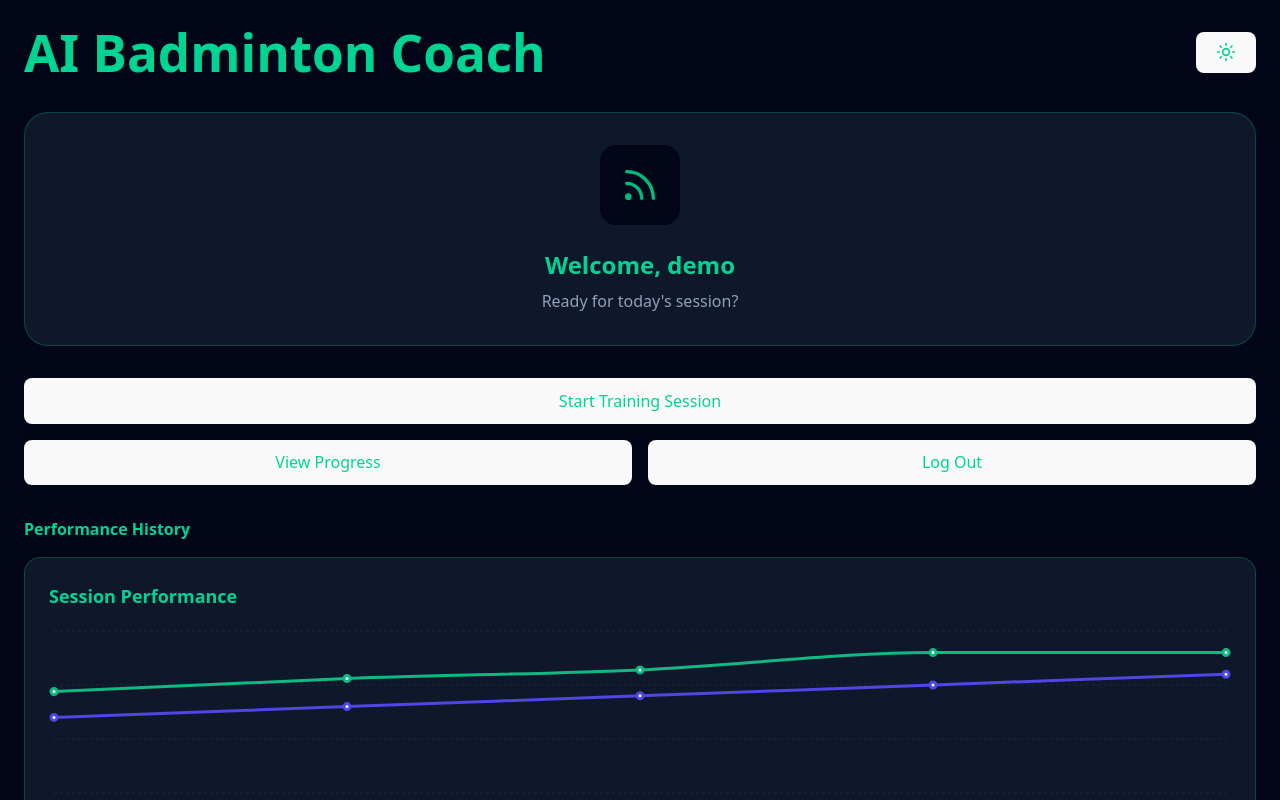
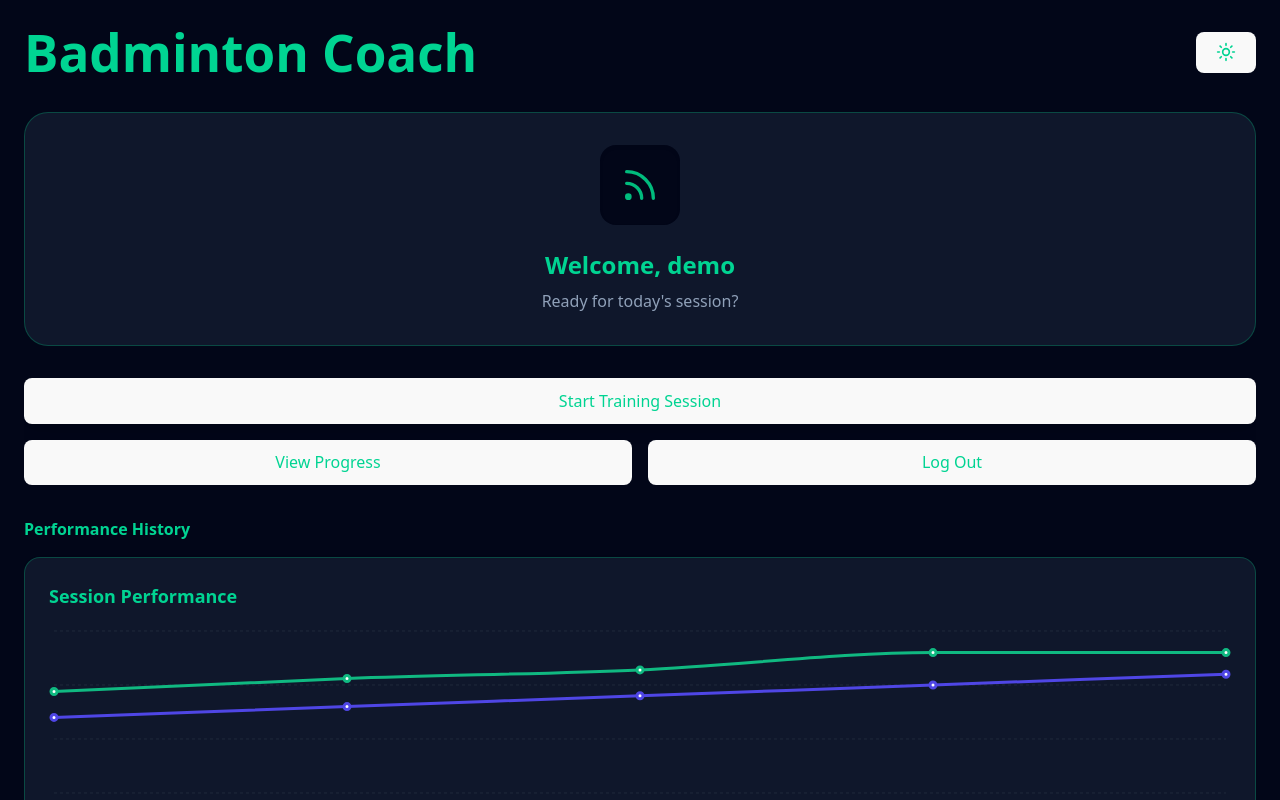
Before and after one commit to Suemy19710/BadmintonAssistant, a React (Vite) app in the folder frontend/: page / in a window 1280 px wide. Shown: the top 800 px of the page. Built offline with nearby package versions, Linux system fonts and the light colour scheme.

Commit message:
minor change

```diff
--- a/frontend/src/screens/HomeScreen.jsx
+++ b/frontend/src/screens/HomeScreen.jsx
@@ -14,7 +14,7 @@ const HomeScreen = ({
 }) => {
   return (
     <StepContainer
-      title="AI Badminton Coach"
+      title="Badminton Coach"
       showBack={false}
       currentTheme={currentTheme}
       theme={theme}
```
